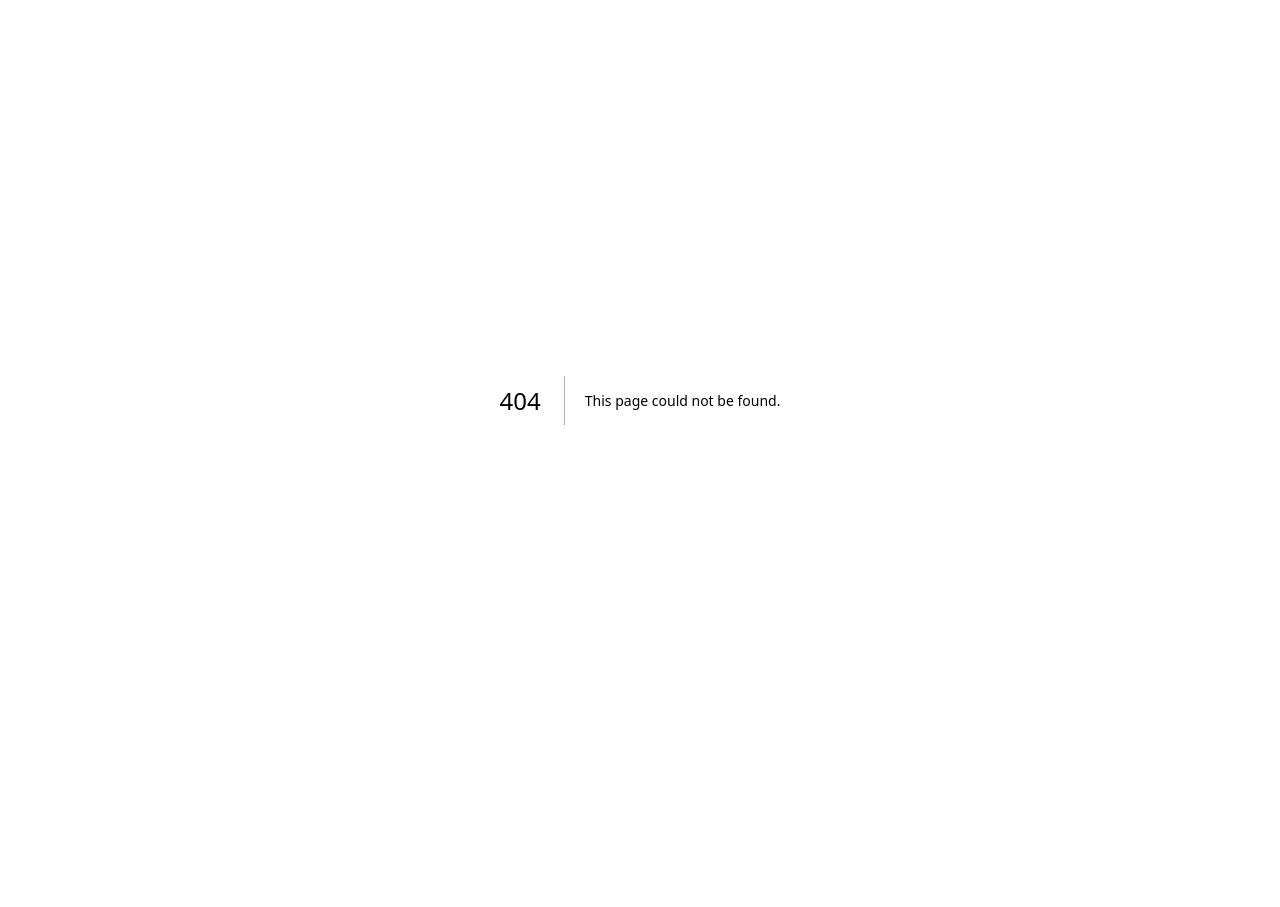
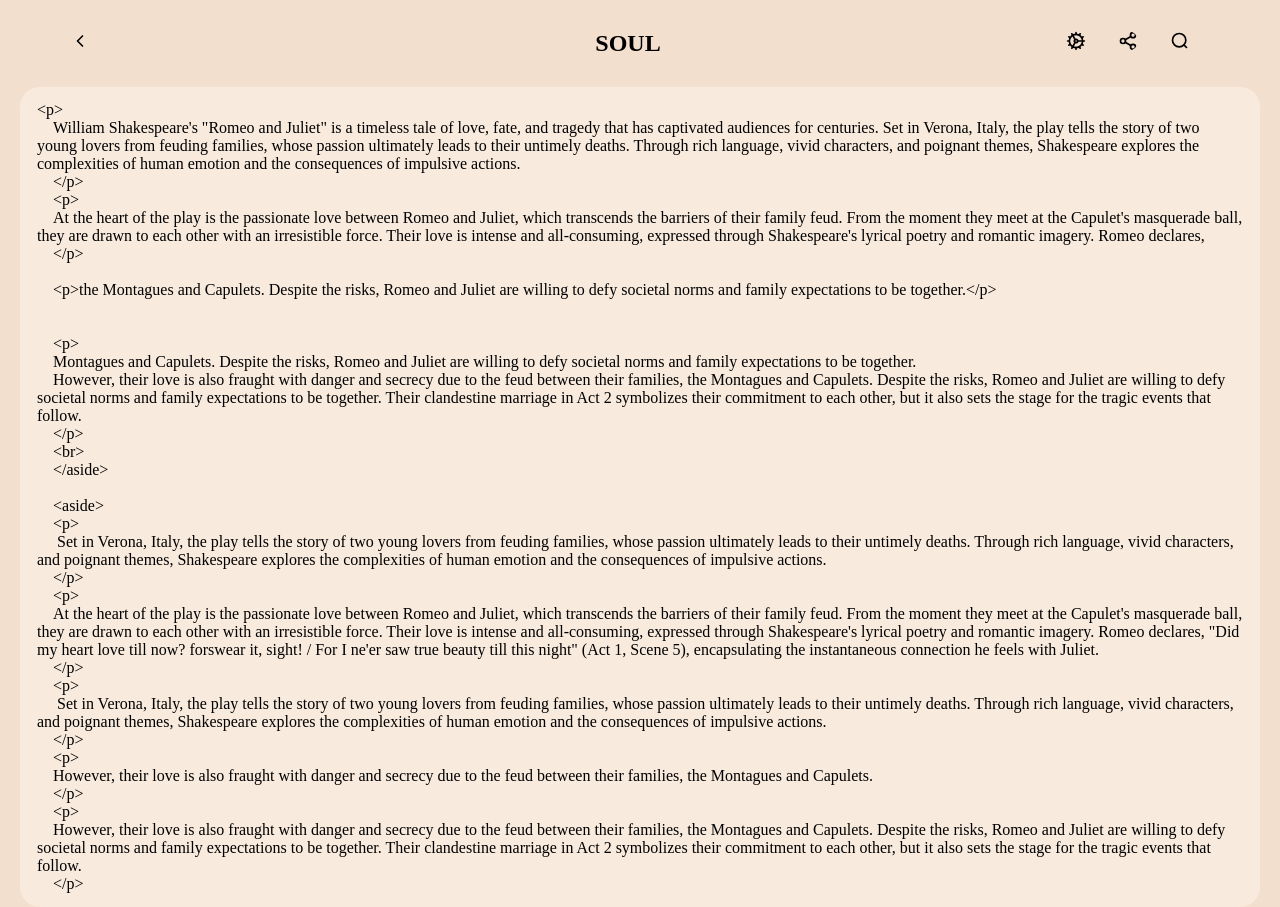
Before and after one commit to TadNT2003/book-management-and-digitalization, a Next.js app: page /book/1 in a window 1280 px wide. Before the commit this address had no page. Before the commit the page ends 800 px from the top, so only its background shows below. Built offline with nearby package versions, Linux system fonts and the light colour scheme.

Commit message:
Implement book page 1

```diff
--- /dev/null
+++ b/src/app/book/[id]/page.module.css
@@ -0,0 +1,52 @@
+.appBar{
+    display: flex;
+    width: 90%;
+    margin: auto;
+    justify-content: space-between;
+    align-items:center;
+    min-height:5vh;
+    margin-top:10px;
+    margin-bottom:10px;
+}
+
+
+
+.saveButton{
+    padding: 10px 30px;
+    background: transparent;
+    border-radius: 30px;
+    border: 1px solid #000;
+    margin-right: 20px;
+    cursor:pointer;
+}
+
+.saveButton:hover{
+    background:#000;
+    color:#fff;
+}
+
+.icons {
+    padding: 6px;
+    border-radius: 50%;
+}
+
+.icons:hover{
+    background-color: #f8eadd;
+}
+
+.titleStyles{
+    text-align:center;
+    text-transform:uppercase;
+    padding-left:100px;
+}
+
+.editorContainer {
+    margin: 0 20px;
+    background-color: #f8eadd;
+    padding: 10px 1px;
+    border-radius: 20px;
+}
+
+.editor {
+    margin: 0.25rem 1rem;
+}
--- /dev/null
+++ b/src/app/book/[id]/page.tsx
@@ -0,0 +1,71 @@
+"use client"
+import { books } from '@/constants/mockData'
+import { motion } from 'motion/react'
+import { useParams, useRouter } from 'next/navigation'
+import styles from './page.module.css'
+import React, { useState } from 'react'
+// import '@fortawesome/fontawesome-free/css/all.min.css'
+import { createEditor, BaseEditor, Descendant } from 'slate'
+import { Slate, Editable, withReact, ReactEditor  } from 'slate-react'
+import { ChevronLeft, Cog, Search, Share2 } from 'lucide-react'
+// import { useRouter } from 'next/router'
+
+type CustomElement = { type: 'paragraph'; children: CustomText[] }
+type CustomText = { text: string }
+
+declare module 'slate' {
+    interface CustomTypes {
+        Editor: BaseEditor & ReactEditor
+        Element: CustomElement
+        Text: CustomText
+    }
+}
+
+export default function BookPage() {
+    const {id} = useParams()
+    const [editor] = useState(() => withReact(createEditor()))
+    const route = useRouter()
+
+    const selectedBook = books.filter((book, i) => {
+        return id === String(book.id)
+    })
+    if (!selectedBook.length) return <p>Book not found</p>
+
+    const initialValue: Descendant[] = [
+        {
+          type: 'paragraph',
+          children: [{ text: selectedBook[0].content }],
+        },
+      ]
+    return (
+        // <motion.div transition={{type:'spring', damping:40, mass:0.75}}
+        //    initail={{opacity:0,x:100}} animate={{opactity:1,x:0}}>Bookpage {id} {JSON.stringify(selectedBook[0])}</motion.div>
+    <motion.div transition={{type:'spring', damping:40, mass:0.75}}
+        initial={{opacity:0,x:1000}} animate={{opacity:1,x:0}}>
+       <motion.section transition={{type:'spring', damping:44, mass:0.75}}
+        initial={{opacity:0,y:-1000}} animate={{opacity:1,y:0}}
+        className={styles.appBar}>
+            <div className={styles.leftIcon} onClick={() => route.back()}>
+                <ChevronLeft className={styles.icons} size={20}></ChevronLeft>
+            </div>
+            <div className={styles.title}>
+                <h2 style={{textAlign:'center',textTransform:'uppercase', paddingLeft:'100px'}}>
+                    {selectedBook[0].title}
+                </h2>
+            </div>
+            <div>
+                {/* <button className={styles.saveButton}>Save</button> */}
+                <Cog className={styles.icons} size={20} style={{marginRight:'20px'}}></Cog>
+                <Share2 className={styles.icons} size={20} style={{marginRight:'20px'}}></Share2>
+                <Search className={styles.icons} size={20} style={{marginRight:'20px'}}></Search>
+            </div>
+        </motion.section>
+        <div className={styles.editorContainer}>
+            <Slate editor={editor} initialValue={initialValue}>
+                <Editable className={styles.editor} readOnly />
+            </Slate>
+        </div>
+
+    </motion.div>
+  )
+}
--- a/src/app/page.tsx
+++ b/src/app/page.tsx
@@ -4,7 +4,7 @@ import BookCard from "@/components/Bookcard";
 import Header from "@/components/Header";
 import Sidebar from "@/components/Sidebar";
 import { books } from '@/constants/mockData';
-import { motion } from 'framer-motion';
+import { motion } from 'motion/react';
 
 export default function Home() {
   return (
```
Also changed, not shown: package.json (+5 -2 lines), 2 other files (tests, documents, lock files or other folders).
